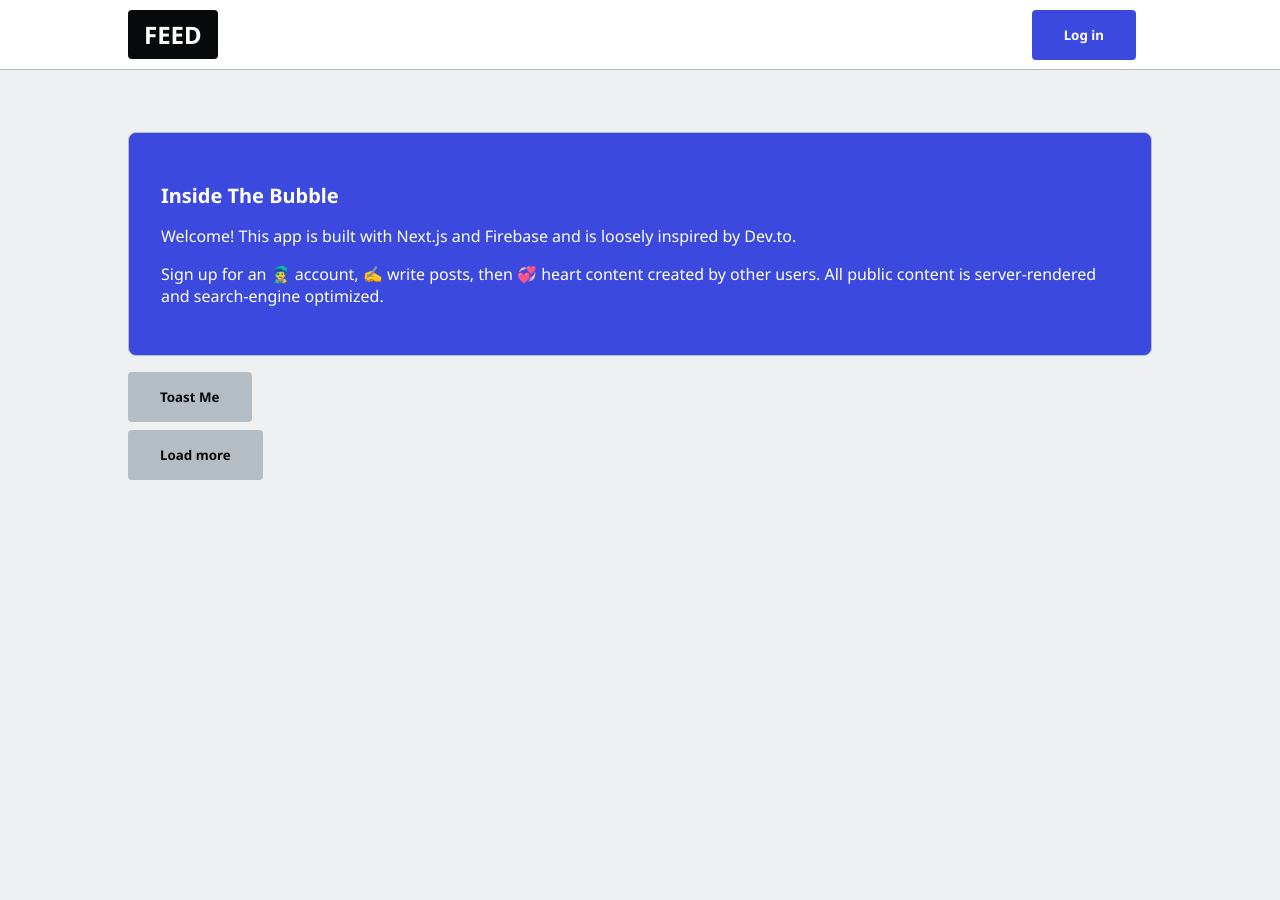
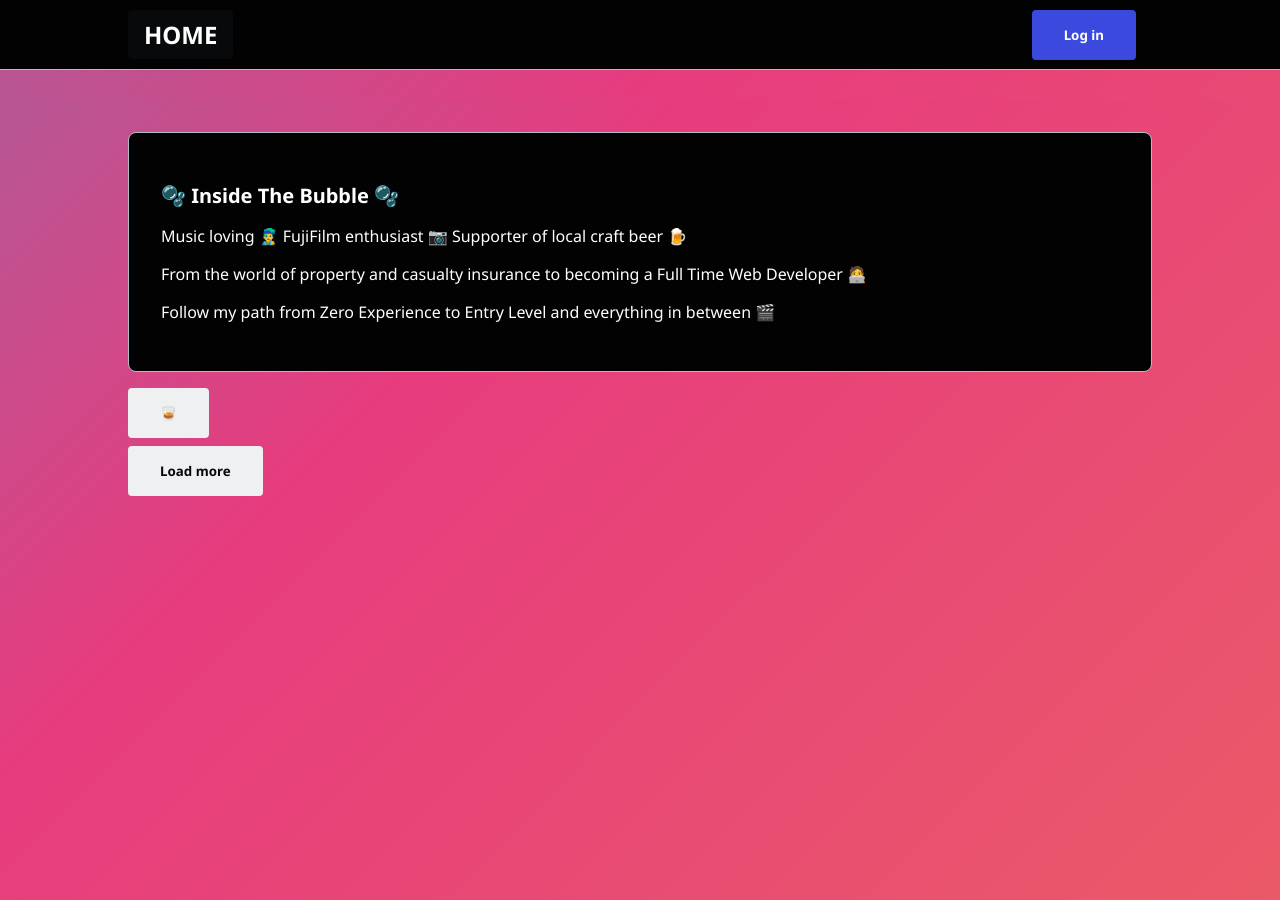
Before and after one commit to jessebubble/inside-the-bubble, a Next.js app: page / in a window 1280 px wide. Before the commit the page ends 800 px from the top, so only its background shows below. Built offline with nearby package versions, Linux system fonts and the light colour scheme; no server answers; the database is empty.

Commit message:
css style updates

```diff
--- a/components/Navbar.tsx
+++ b/components/Navbar.tsx
@@ -20,7 +20,7 @@ export default function Navbar () {
             <ul>
                 <li>
                     <Link href="/">
-                        <button className='btn-logo'>FEED</button>
+                        <button className='btn-logo'>HOME</button>
                     </Link>
                 </li>
                 {/* user is signed in and has username */}
--- a/pages/index.tsx
+++ b/pages/index.tsx
@@ -55,14 +55,15 @@ export default function Home(props: { posts: any; }) {
       <Metatags title="Home Page" description="Get Inside The Bubble" />
 
       <div className="card card-info">
-        <h2> Inside The Bubble</h2>
-        <p>Welcome! This app is built with Next.js and Firebase and is loosely inspired by Dev.to.</p>
-        <p>Sign up for an 👨‍🎤 account, ✍️ write posts, then 💞 heart content created by other users. All public content is server-rendered and search-engine optimized.</p>
+        <h2> 🫧 Inside The Bubble 🫧</h2>
+        <p>Music loving 👨‍🎤 FujiFilm enthusiast 📷 Supporter of local craft beer 🍺</p>
+        <p>From the world of property and casualty insurance to becoming a Full Time Web Developer 🧑‍💻</p>
+        <p>Follow my path from Zero Experience to Entry Level and everything in between 🎬</p>
       </div>
 
       <div>
-      <button onClick={() => toast.success('hello world!')}>
-        Toast Me
+      <button onClick={() => toast.success('Hello World! 🌐')}>
+      🥃
         </button>
       </div>
 
--- a/styles/globals.css
+++ b/styles/globals.css
@@ -13,12 +13,25 @@ body {
   padding: 0;
   margin: 0;
   font-family: 'Noto Sans', sans-serif;
-  background-color: var(--color-bg);
   color: var(--color-text);
   margin-top: 50px;
+  background: linear-gradient(-45deg, #ee7752, #e73c7e, #23a6d5, #23d5ab);
+	background-size: 400% 400%;
+	animation: gradient 15s ease infinite;
+	height: 100vh;
 }
 
-
+@keyframes gradient {
+	0% {
+		background-position: 0% 50%;
+	}
+	50% {
+		background-position: 100% 50%;
+	}
+	100% {
+		background-position: 0% 50%;
+	}
+}
 
 main {
   padding: 1rem 10vw;
@@ -64,7 +77,7 @@ code {
 .navbar {
   height: 70px;
   width: 100%;
-  background: white;
+  background: rgb(2, 2, 2);
   color: var(--color-text);
   position: fixed;
   top: 0;
@@ -99,7 +112,7 @@ code {
 /* Buttons */
 
 .btn, button {
-  background-color: var(--color-gray);
+  background-color: var(--color-bg);
   border: none;
   color: var(--color-text);
   padding: 1rem 2rem;
@@ -190,7 +203,7 @@ button.btn-logo {
 
 .card-info {
   color: white;
-  background: var(--color-blue);
+  background: rgb(2, 2, 2);
 }
 
 /* Loader */
```
